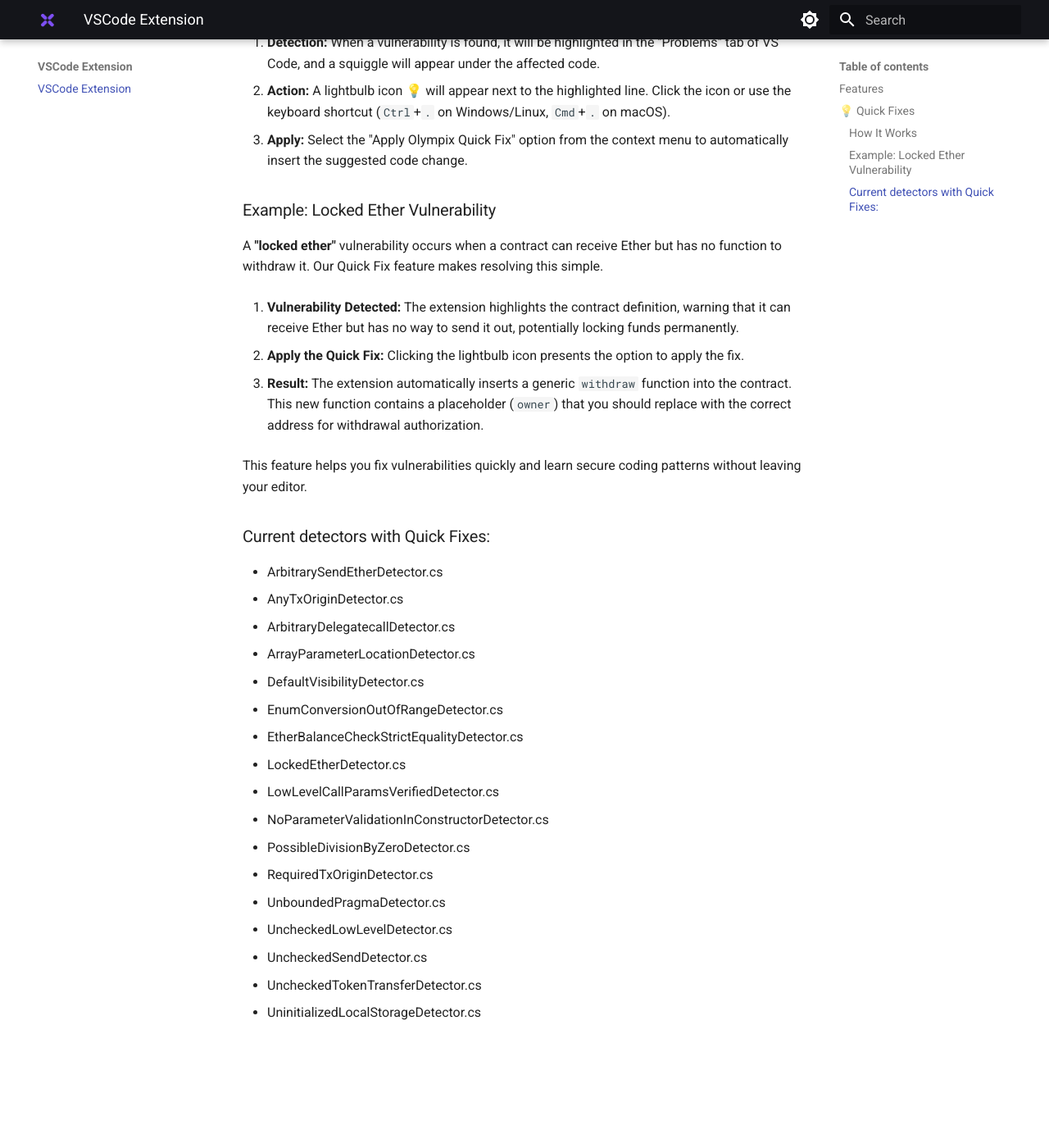
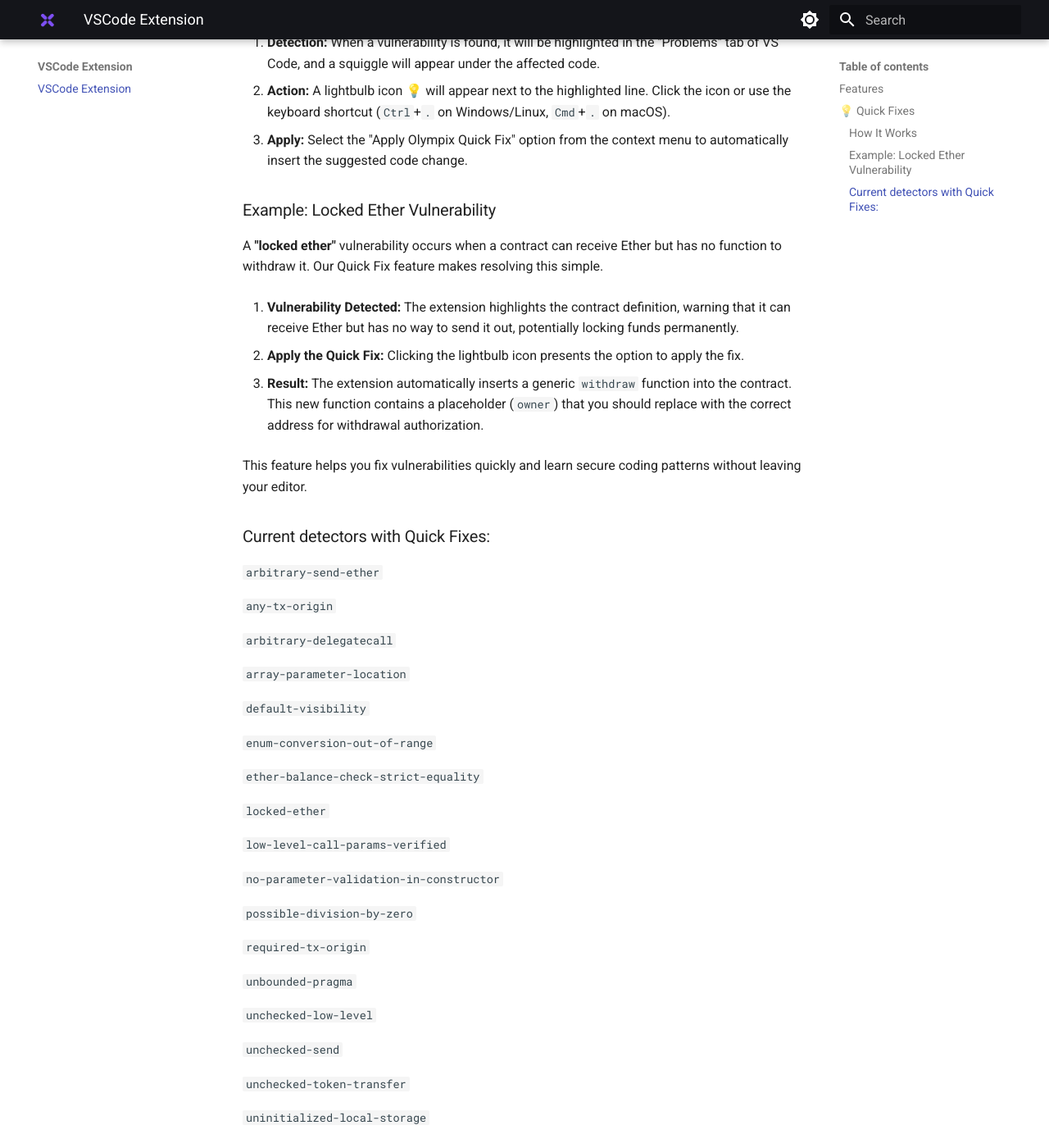
Before and after one commit to olympix/olympix.github.io, an MkDocs documentation site: the page built from docs/VSCode Extension/index.md, in a window 1280 px wide and 1400 px high, scrolled down 806 px. Shown: the whole window at 82% size. Built offline with MkDocs 1.6.1 and Material for MkDocs 9.7.7, drawn with Linux system fonts in a browser that asks for light colours; before the commit the page ends 2078 px from its top, so only the background shows below that.

Commit message:
fix: change quick fix list to slugs

```diff
--- a/docs/VSCode Extension/index.md
+++ b/docs/VSCode Extension/index.md
@@ -43,20 +43,36 @@ This feature helps you fix vulnerabilities quickly and learn secure coding patte
 
 ### Current detectors with Quick Fixes:
 
-- ArbitrarySendEtherDetector.cs
-- AnyTxOriginDetector.cs
-- ArbitraryDelegatecallDetector.cs
-- ArrayParameterLocationDetector.cs
-- DefaultVisibilityDetector.cs
-- EnumConversionOutOfRangeDetector.cs
-- EtherBalanceCheckStrictEqualityDetector.cs
-- LockedEtherDetector.cs
-- LowLevelCallParamsVerifiedDetector.cs
-- NoParameterValidationInConstructorDetector.cs
-- PossibleDivisionByZeroDetector.cs
-- RequiredTxOriginDetector.cs
-- UnboundedPragmaDetector.cs
-- UncheckedLowLevelDetector.cs
-- UncheckedSendDetector.cs
-- UncheckedTokenTransferDetector.cs
-- UninitializedLocalStorageDetector.cs
+`arbitrary-send-ether`
+
+`any-tx-origin`
+
+`arbitrary-delegatecall`
+
+`array-parameter-location`
+
+`default-visibility`
+
+`enum-conversion-out-of-range`
+
+`ether-balance-check-strict-equality`
+
+`locked-ether`
+
+`low-level-call-params-verified`
+
+`no-parameter-validation-in-constructor`
+
+`possible-division-by-zero`
+
+`required-tx-origin`
+
+`unbounded-pragma`
+
+`unchecked-low-level`
+
+`unchecked-send`
+
+`unchecked-token-transfer`
+
+`uninitialized-local-storage`
```
